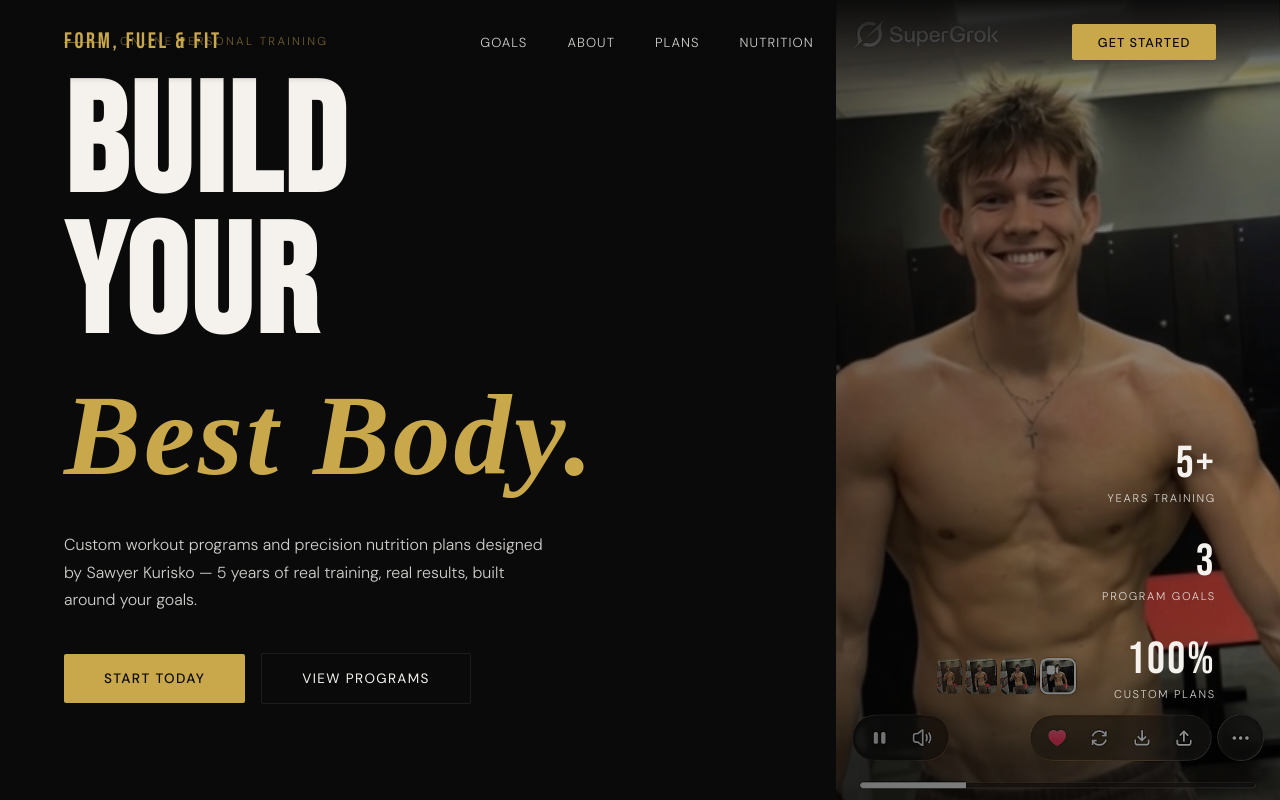
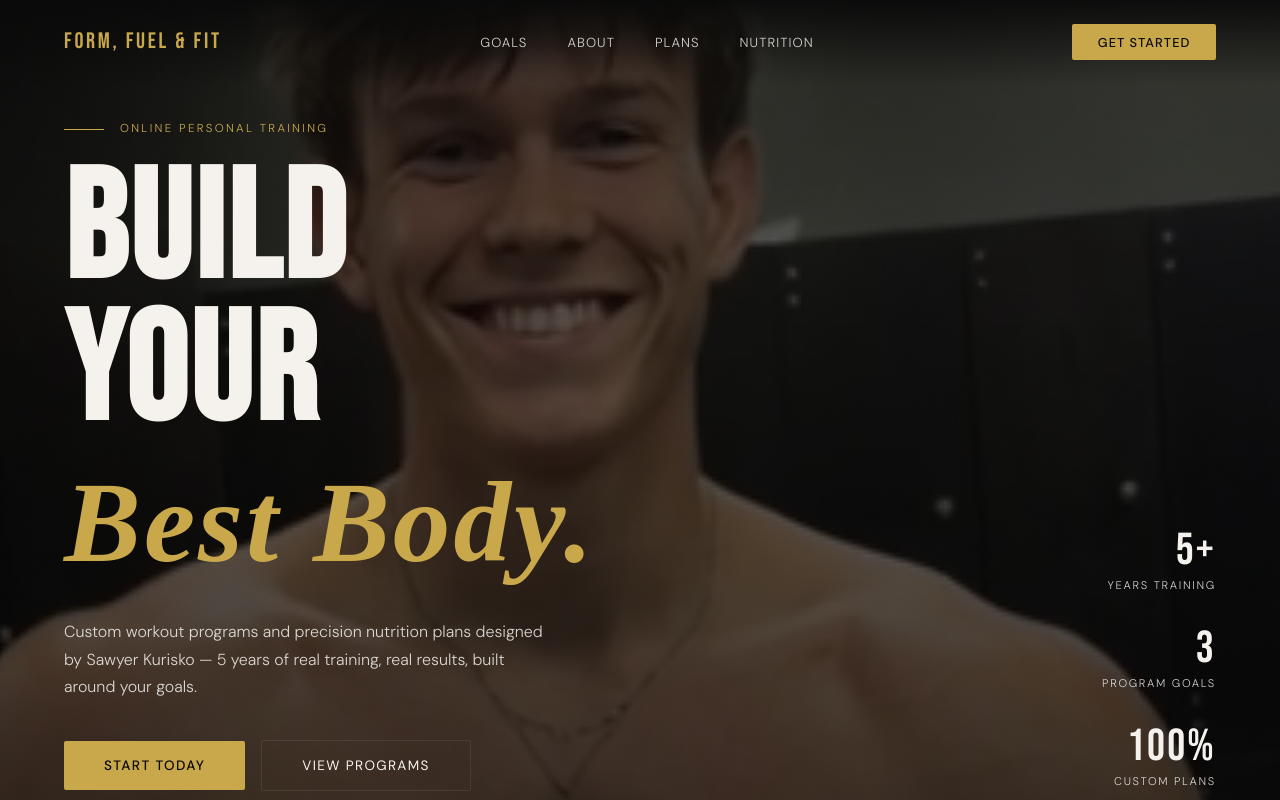
Before and after one commit to Daytradingradio/formfuelandfit, a React (Vite) app in the folder client/: page / in a window 1280 px wide. Shown: the top 800 px of the page. Built offline with nearby package versions, Linux system fonts and the light colour scheme.

Commit message:
Fix hero back to full bg cover with proper opacity

```diff
--- a/client/src/pages/Home.jsx
+++ b/client/src/pages/Home.jsx
@@ -18,9 +18,9 @@ export default function Home() {
       </nav>
 
       {/* HERO */}
-      <section style={{ minHeight: '100vh', display: 'flex', flexDirection: 'column', justifyContent: 'flex-end', padding: '0 4rem 6rem', position: 'relative', overflow: 'hidden' }}>
-        <div style={{ position: 'absolute', inset: 0, background: 'url("/images/sawyer_hero.jpg") right center / auto 100% no-repeat' }} />
-        <div style={{ position: 'absolute', inset: 0, background: 'linear-gradient(to right, rgba(10,10,10,0.78) 0%, rgba(10,10,10,0.45) 55%, rgba(10,10,10,0.15) 100%)' }} />
+      <section style={{ minHeight: '100vh', display: 'flex', flexDirection: 'column', justifyContent: 'flex-end', padding: '0 4rem 6rem', paddingTop: '120px', position: 'relative', overflow: 'hidden' }}>
+        <div style={{ position: 'absolute', inset: 0, background: 'url("/images/sawyer_hero.jpg") center 30% / cover no-repeat' }} />
+        <div style={{ position: 'absolute', inset: 0, background: 'linear-gradient(to bottom, rgba(10,10,10,0.6) 0%, rgba(10,10,10,0.5) 50%, rgba(10,10,10,0.7) 100%)' }} />
         <div style={{ position: 'absolute', inset: 0, backgroundImage: 'linear-gradient(rgba(255,255,255,0.025) 1px, transparent 1px), linear-gradient(90deg, rgba(255,255,255,0.025) 1px, transparent 1px)', backgroundSize: '80px 80px', maskImage: 'linear-gradient(to bottom, transparent 0%, rgba(0,0,0,0.3) 30%, transparent 100%)' }} />
 
         <div style={{ fontSize: '0.72rem', letterSpacing: '0.2em', textTransform: 'uppercase', color: '#c9a84c', marginBottom: '1.5rem', display: 'flex', alignItems: 'center', gap: '1rem', position: 'relative', zIndex: 1 }}>
```
